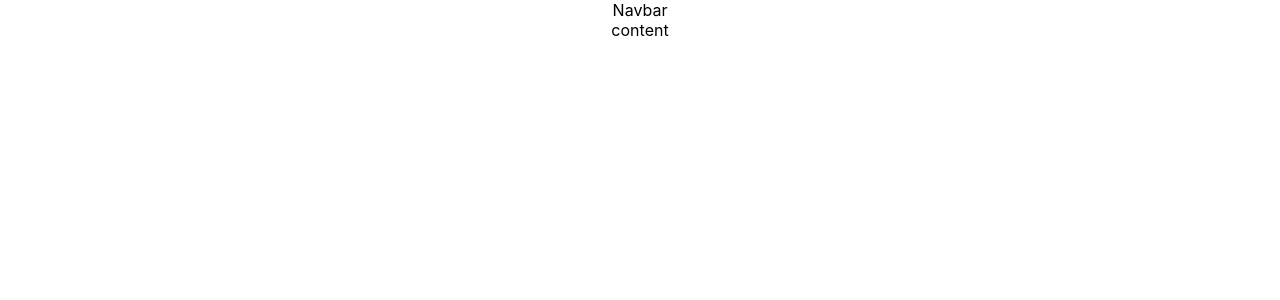
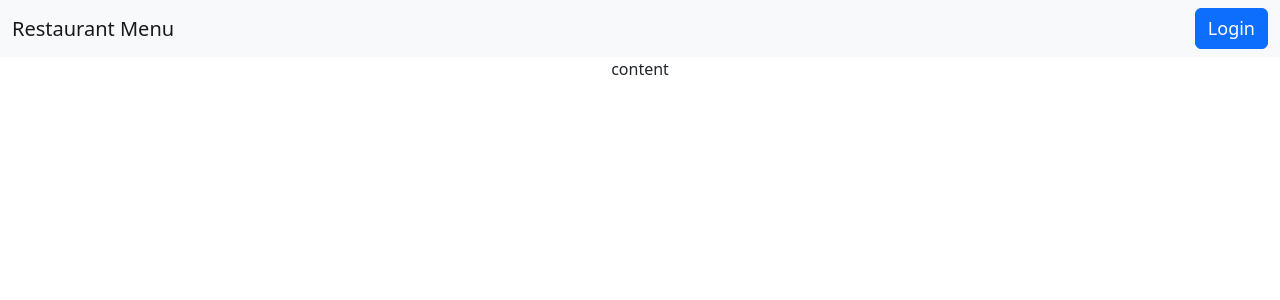
Before and after one commit to Mohammad-Mancy/Rest-Menu, a React (Create React App) app in the folder frontend/: page / in a window 1280 px wide. Shown: the top 300 px of the page. Built offline with nearby package versions, Linux system fonts and the light colour scheme.

Commit message:
Add navbar and login form

```diff
--- a/frontend/package.json
+++ b/frontend/package.json
@@ -6,8 +6,11 @@
     "@testing-library/jest-dom": "^5.16.5",
     "@testing-library/react": "^13.4.0",
     "@testing-library/user-event": "^13.5.0",
+    "bootstrap": "^5.2.3",
     "react": "^18.2.0",
+    "react-bootstrap": "^2.6.0",
     "react-dom": "^18.2.0",
+    "react-icons": "^4.7.1",
     "react-router-dom": "^6.4.3",
     "react-scripts": "5.0.1",
     "web-vitals": "^2.1.4"
--- a/frontend/src/App.css
+++ b/frontend/src/App.css
@@ -36,3 +36,13 @@
     transform: rotate(360deg);
   }
 }
+
+.login-btn{
+  text-decoration-line:none;
+  color: #fff;
+  font-size: large;
+}
+
+#navbarScroll{
+  place-content:end;
+}
--- a/frontend/src/App.js
+++ b/frontend/src/App.js
@@ -1,4 +1,5 @@
 import './App.css';
+import 'bootstrap/dist/css/bootstrap.min.css';
 import React from 'react';
 import { BrowserRouter, Routes, Route } from 'react-router-dom';
 import Main from './components/Main';
--- a/frontend/src/components/Main.jsx
+++ b/frontend/src/components/Main.jsx
@@ -1,11 +1,11 @@
 import React from 'react'
 import Content from './main/Content'
-import Navbar from './main/Navbar'
+import NavbarComponent from './main/NavbarComponent'
 
 function Main() {
   return (
     <div>
-        <Navbar />
+        <NavbarComponent />
         <Content />
     </div>
   )
--- a/frontend/src/components/main/Navbar.jsx
+++ /dev/null
@@ -1,12 +0,0 @@
-import React from 'react'
-
-function Navbar() {
-  return (
-    <div>
-        {/* navbar */}
-        Navbar
-    </div>
-  )
-}
-
-export default Navbar
--- /dev/null
+++ b/frontend/src/components/main/NavbarComponent.jsx
@@ -0,0 +1,25 @@
+import React from 'react'
+import Button from 'react-bootstrap/Button';
+import Container from 'react-bootstrap/Container';
+import Form from 'react-bootstrap/Form';
+import Nav from 'react-bootstrap/Nav';
+import Navbar from 'react-bootstrap/Navbar';
+import NavDropdown from 'react-bootstrap/NavDropdown';
+import Login from '../modal/Login';
+
+function NavbarComponent() {
+  return (
+        <Navbar bg="light" expand="lg">
+          <Container fluid>
+
+            <Navbar.Brand href="#">Restaurant Menu</Navbar.Brand>
+            <Navbar.Toggle aria-controls="navbarScroll" />{/* Responsive hamburger menu Icon */}
+            <Navbar.Collapse id="navbarScroll">
+                  <Login />
+            </Navbar.Collapse>
+          </Container>
+        </Navbar>
+  )
+}
+
+export default NavbarComponent
--- /dev/null
+++ b/frontend/src/components/modal/Login.jsx
@@ -0,0 +1,54 @@
+import React, { useState } from 'react';
+import Button from 'react-bootstrap/Button';
+import Form from 'react-bootstrap/Form';
+import Modal from 'react-bootstrap/Modal';
+
+function Login() {
+
+    const [show, setShow] = useState(false);
+
+    const handleClose = () => setShow(false);
+    const handleShow = () => setShow(true);
+
+    return (
+      <>
+        <Button  onClick={handleShow}>
+          <span className='login-btn'>Login</span>
+        </Button>
+        <Modal show={show} onHide={handleClose}>
+          <Modal.Header closeButton>
+            <Modal.Title>Login Form</Modal.Title>
+          </Modal.Header>
+
+          <Modal.Body>
+            <Form>
+              <Form.Group className="mb-3" >
+                <Form.Label>Email address</Form.Label>
+                <Form.Control
+                  type="email"
+                  placeholder="name@example.com"
+                />
+              </Form.Group>
+              <Form.Group className="mb-3" >
+                <Form.Label>Password</Form.Label>
+                <Form.Control
+                  type="password"
+                />
+              </Form.Group>
+            </Form>
+          </Modal.Body>
+
+          <Modal.Footer>
+            <Button variant="secondary" onClick={handleClose} >
+              Cancel
+            </Button>
+            <Button variant="primary">
+              Login
+            </Button>
+          </Modal.Footer>
+        </Modal>
+      </>
+    );
+  }
+
+  export default Login
```
Also changed, not shown: 1 other file (tests, documents, lock files or other folders).
